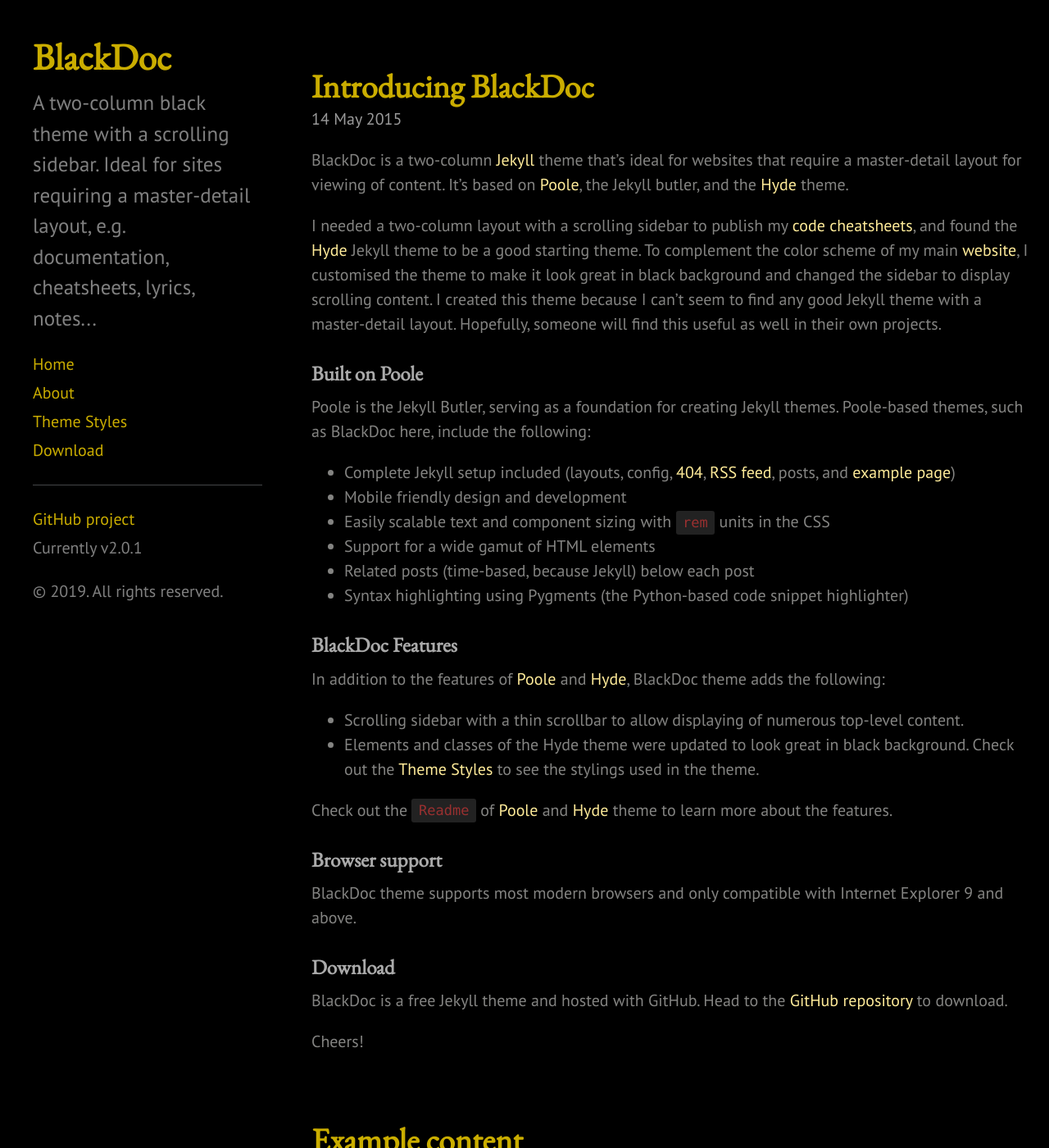
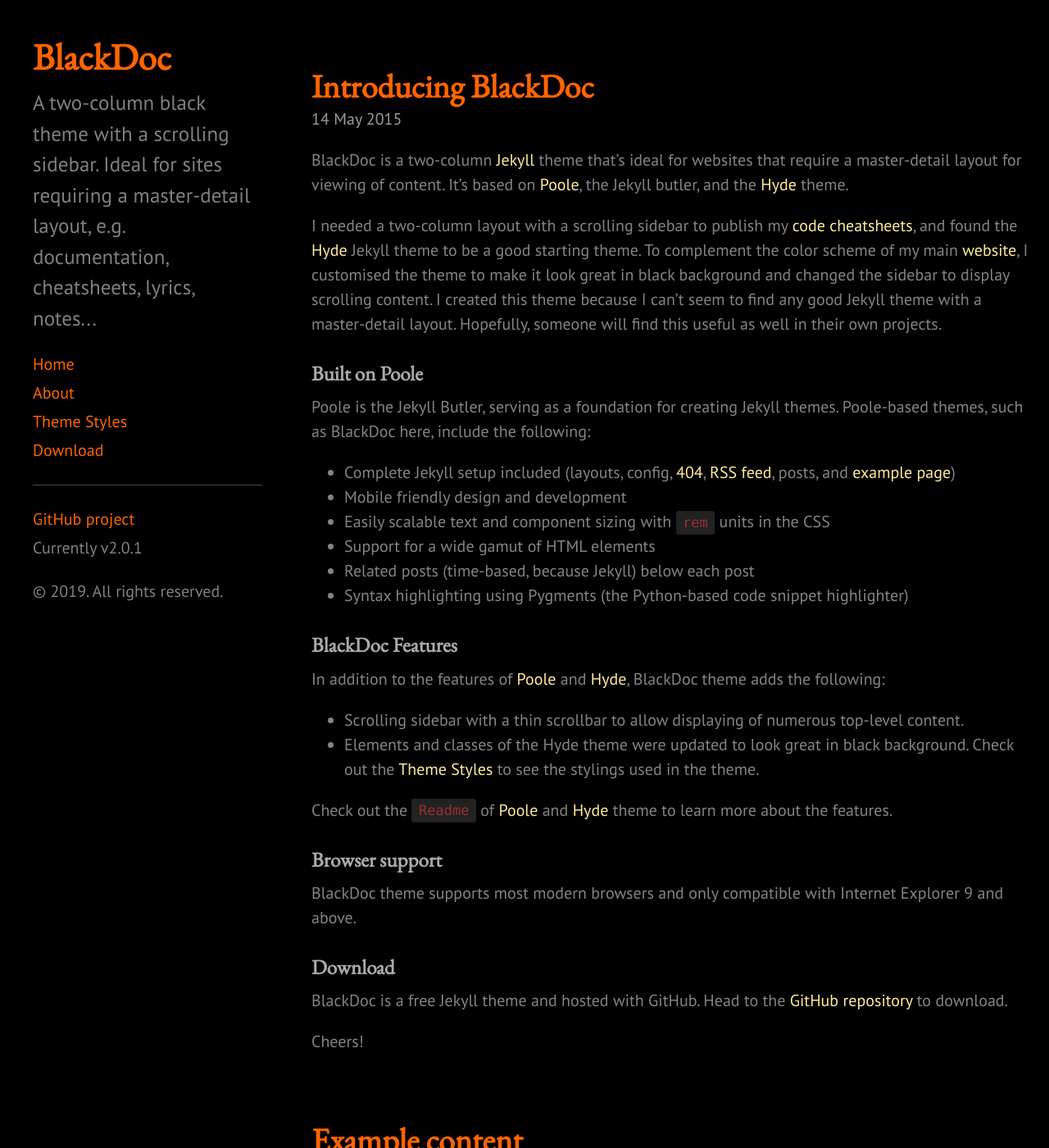
Before and after one commit to AndresMontenegroClub/AndresMontenegroClub.github.io, a Jekyll site: the page built from index.html, in a window 1280 px wide and 1400 px high. Shown: the whole window at 82% size. Built offline with Jekyll 4.4.1, drawn with Linux system fonts in a browser that asks for light colours; the list of posts is cut into pages by our own code.

Commit message:
Update blackdoc.css

```diff
--- a/public/css/blackdoc.css
+++ b/public/css/blackdoc.css
@@ -8,6 +8,7 @@ ______ _            _   ______
 
  *
  * Designed, built, and released under MIT license by @karloespiritu.
+ * Edited by Andrés Montenegro @AndresMontenegroClub amontenegro
  */
 
 /*
@@ -65,7 +66,7 @@ a {
 }
 
 a:hover {
-  color: #caad00;
+  color: #ff6400;
 }
 
 .btn {
@@ -205,12 +206,12 @@ tbody tr:nth-child(odd) th {
 
 /* Sidebar links */
 .sidebar a {
-  color: #caad00;
+  color: #ff6400;
 }
 
 /* About section */
 .sidebar-about h1 {
-  color: #caad00;
+  color: #ff6400;
   margin-top: 0;
   font-family: 'Noto Serif', serif;
   font-size: 2.25rem;
@@ -284,7 +285,7 @@ a.sidebar-nav-item:focus {
 .page-title,
 .post-title,
 .post-title a {
-  color: #caad00;
+  color: #ff6400;
 }
 
 /*
```
